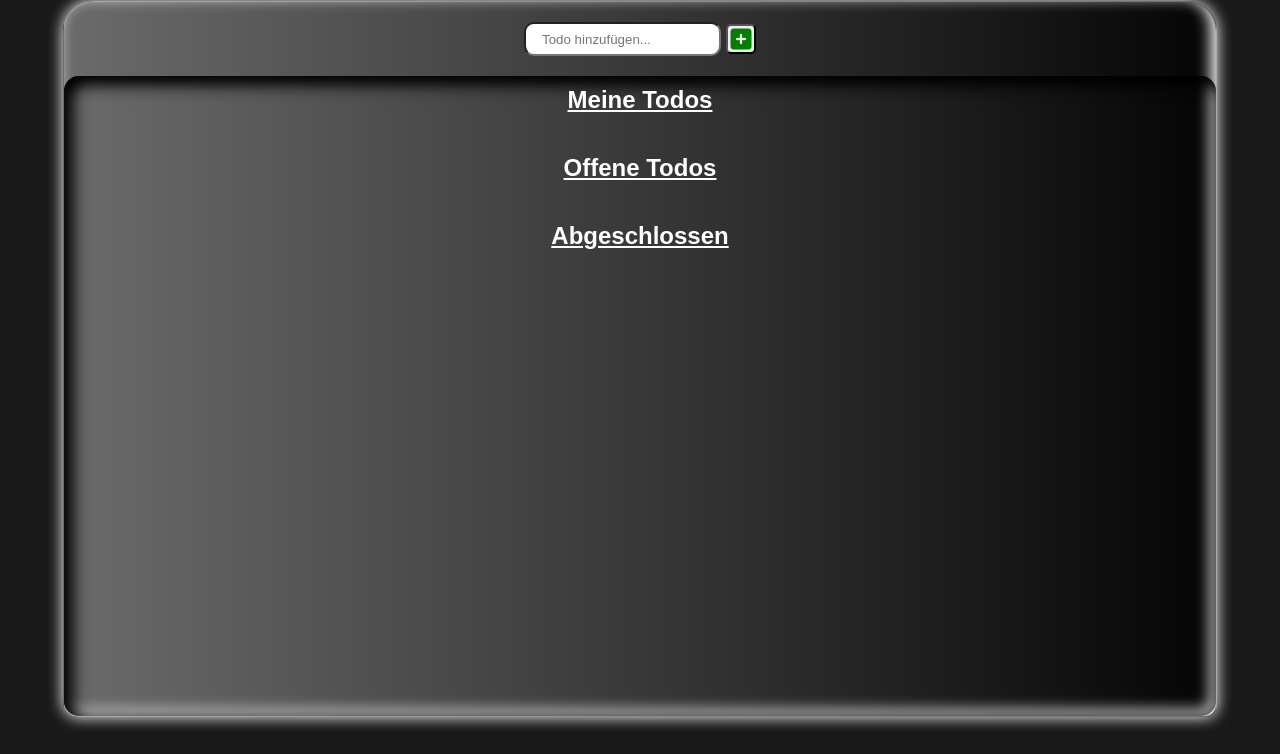
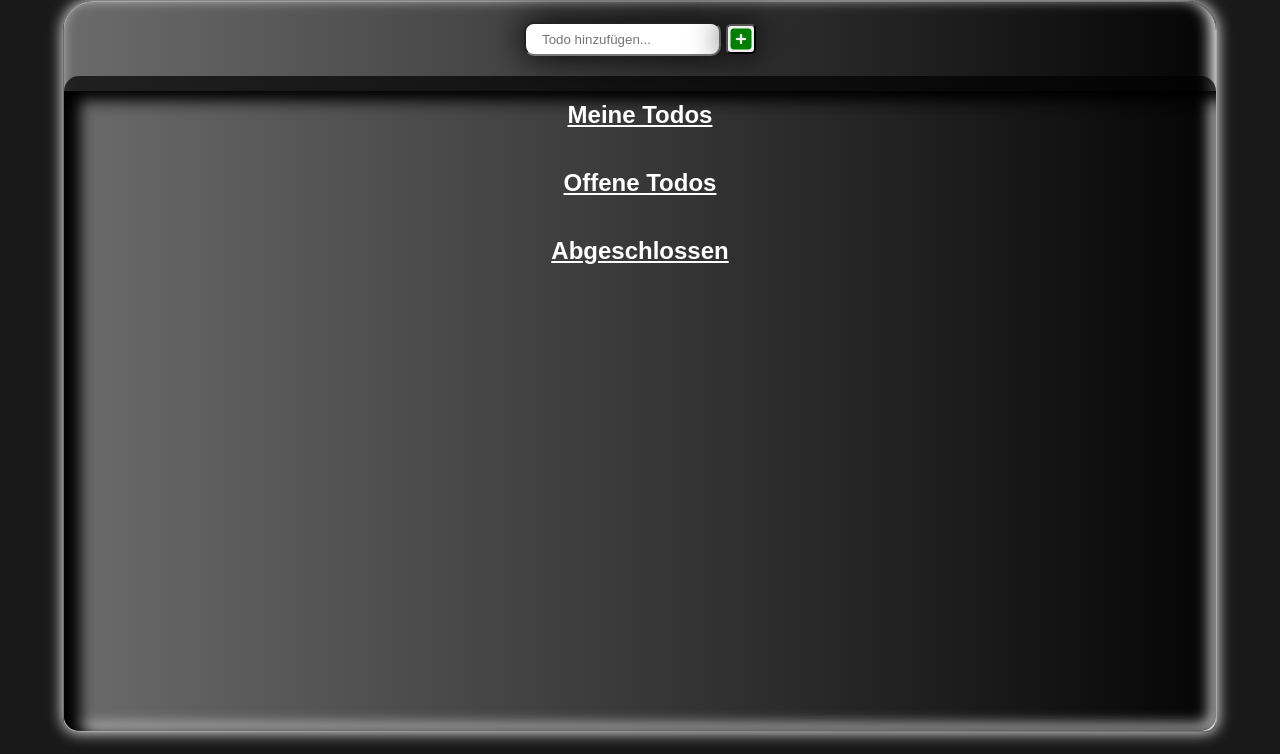
Before and after one commit to DanielVierh/todo-app, a plain HTML site: page index.html in a window 1280 px wide. Shown: the part 46-800 px from the top of the page. Drawn offline with Linux system fonts and the light colour scheme.

Commit message:
Scrollbalken Border verstärkt, um den 3d Effekt zu verbessern

```diff
--- a/src/css/style.scss
+++ b/src/css/style.scss
@@ -142,6 +142,7 @@ input {
     border-radius: 10px;
     padding-left: 1rem;
     margin-right: 5px;
+    box-shadow: 0 0 35px black;
 }
 
 .addButton {
@@ -151,6 +152,7 @@ input {
     font-size: 1.5rem;
     color: green;
     cursor: pointer;
+    box-shadow: 0 0 35px black;
 }
 
 h2 {
@@ -171,9 +173,10 @@ h2 {
     flex-direction: column;
     height: 80vh;
     overflow-y: auto;
-    box-shadow: inset 5px 5px 15px black, inset 5px 5px 20px black;
+    box-shadow: inset 15px 5px 15px black, inset 5px 5px 20px black;
     border-radius: 15px;
     width: 100%;
+    border-top: 15px solid rgba(0, 0, 0, 0.7);
 }
 
 .scrollable-element {
```
Also changed, not shown: src/css/style.css, 1 other file.
